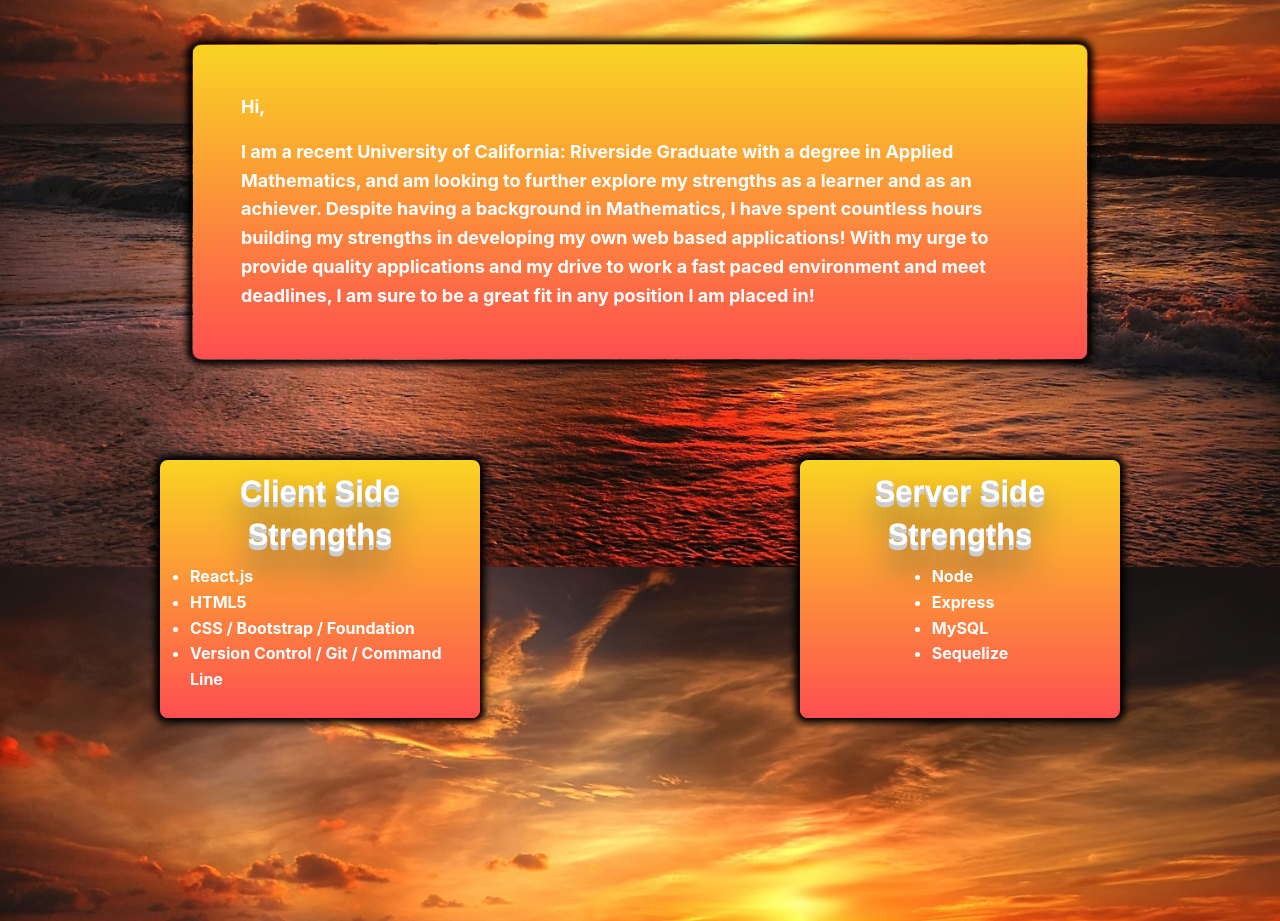
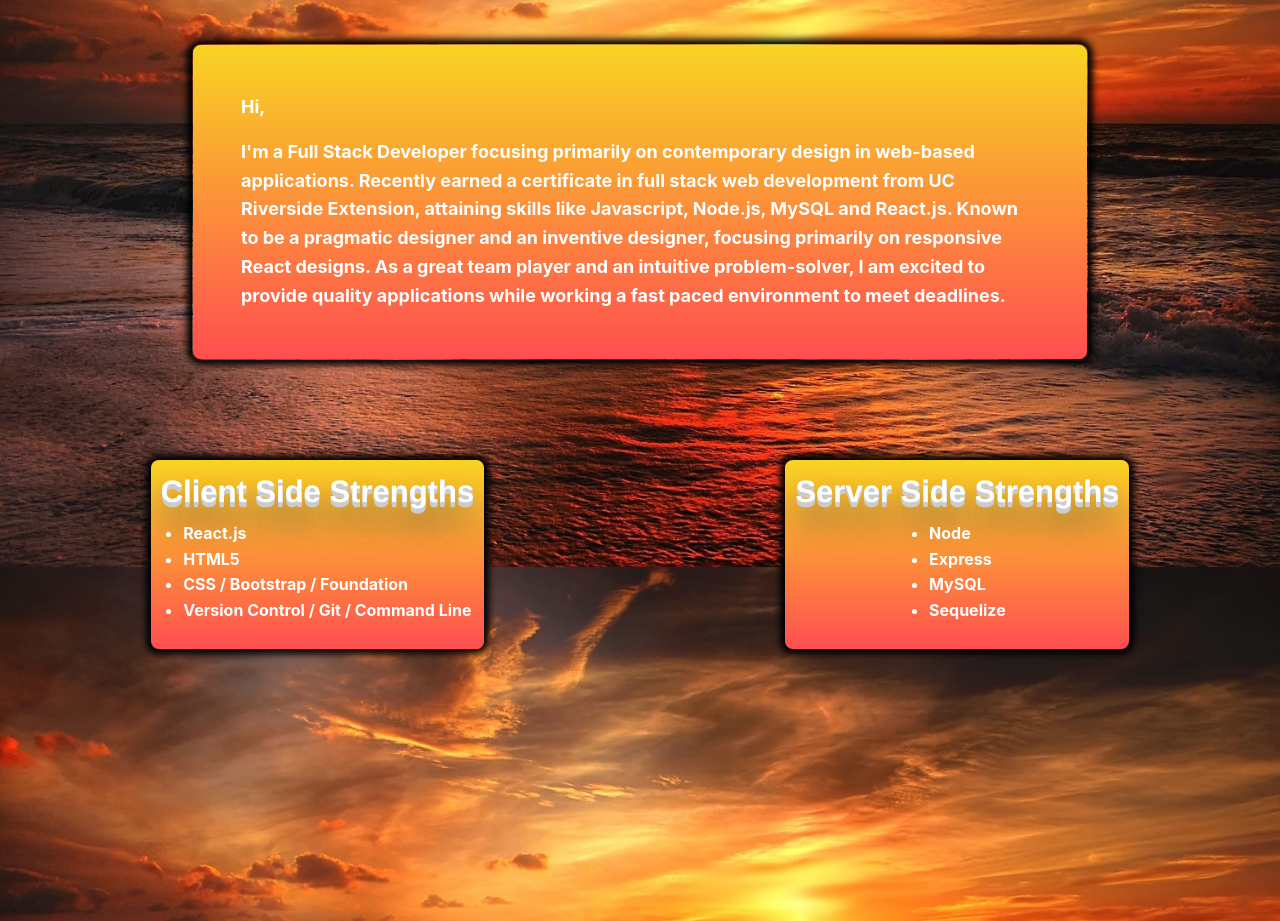
Before and after one commit to seddboi/react-portfolio, a React (Create React App) app: page / in a window 1280 px wide. Shown: the part 1135-2056 px from the top of the page. Built offline with nearby package versions, Linux system fonts and the light colour scheme.

Commit message:
added animations to skills sections

```diff
--- a/src/components/Bio/bio.js
+++ b/src/components/Bio/bio.js
@@ -8,11 +8,10 @@ function Bio() {
             <div class='grid-x align-center' id='top-layer'>
                 <div class='callout large' id='about-me'>
                     <p><strong>Hi, </strong></p>
-                    <p><strong>I am a recent University of California: Riverside Graduate with a degree in Applied Mathematics,
-                        and am looking to further explore my strengths as a learner and as an achiever. Despite having a background in Mathematics,
-                        I have spent countless hours building my strengths in developing my own web based applications!
-                        With my urge to provide quality applications and my drive to work a fast paced environment and meet deadlines, I am sure to
-                        be a great fit in any position I am placed in!</strong> </p>
+                    <p><strong>I'm a Full Stack Developer focusing primarily on contemporary design in web-based applications. Recently earned a certificate
+                        in full stack web development from UC Riverside Extension, attaining skills like Javascript, Node.js, MySQL and React.js. Known to be a pragmatic designer
+                        and an inventive designer, focusing primarily on responsive React designs. As a great team player and an intuitive problem-solver, I am excited to provide quality applications
+                        while working a fast paced environment to meet deadlines.</strong> </p>
                     </div>
             </div>
         </ScrollAnimation>
--- a/src/components/Skills/skills.css
+++ b/src/components/Skills/skills.css
@@ -1,13 +1,12 @@
 #card {
-
-    background: transparent;
+        background: transparent;
     border: unset;
     background: #FF4E50;  /* fallback for old browsers */
     background: -webkit-linear-gradient(#F9D423, #FF4E50);  /* Chrome 10-25, Safari 5.1-6 */
     background: linear-gradient(#F9D423, #FF4E50); /* W3C, IE 10+/ Edge, Firefox 16+, Chrome 26+, Opera 12+, Safari 7+ */
     border-radius: 8px;
     box-shadow: 0px 0px 7px 5px #000;
-    margin-bottom: 300px;
+    margin-bottom: 500px;
     padding: 10px;
 }
 
@@ -33,14 +32,16 @@ ul {
     text-align: left;
 }
 
-.right {
-    -webkit-animation: bounce-in-right 1.1s both;
+@media (prefers-reduced-motion: no-preference) {
+        .bounce-right {
+                -webkit-animation: bounce-in-right 1.1s both;
 	        animation: bounce-in-right 1.1s both;
-}
+        }
 
-.left {
-    -webkit-animation: bounce-in-left 1.1s both;
+        .bounce-left {
+                -webkit-animation: bounce-in-left 1.1s both;
 	        animation: bounce-in-left 1.1s both;
+        }
 }
 
 /* ----------------------------------------------
--- a/src/components/Skills/skills.js
+++ b/src/components/Skills/skills.js
@@ -1,9 +1,11 @@
 import React from 'react';
 import './skills.css';
+import ScrollAnimation from 'react-animate-on-scroll';
 
 function Skills() {
     return (
         <div class='grid-x align-spaced'>
+            <ScrollAnimation animateIn='bounce-left' >
                 <div class='cell small-3 text-center left' id='card'>
                     <h3><strong>Client Side Strengths</strong></h3>
                     <div id='centered-list-1'>
@@ -15,7 +17,9 @@ function Skills() {
                         </ul>
                     </div>
                 </div>
+            </ScrollAnimation>
 
+            <ScrollAnimation animateIn='bounce-right' >
                 <div class='cell small-3 text-center right' id='card' >
                     <h3><strong>Server Side Strengths</strong></h3>
                     <div id='centered-list-2'>
@@ -28,6 +32,7 @@ function Skills() {
                     </div>
 
                 </div>
+            </ScrollAnimation>
 
         </div>
     )
```
Lines whose indentation alone changed are shown as unchanged.
